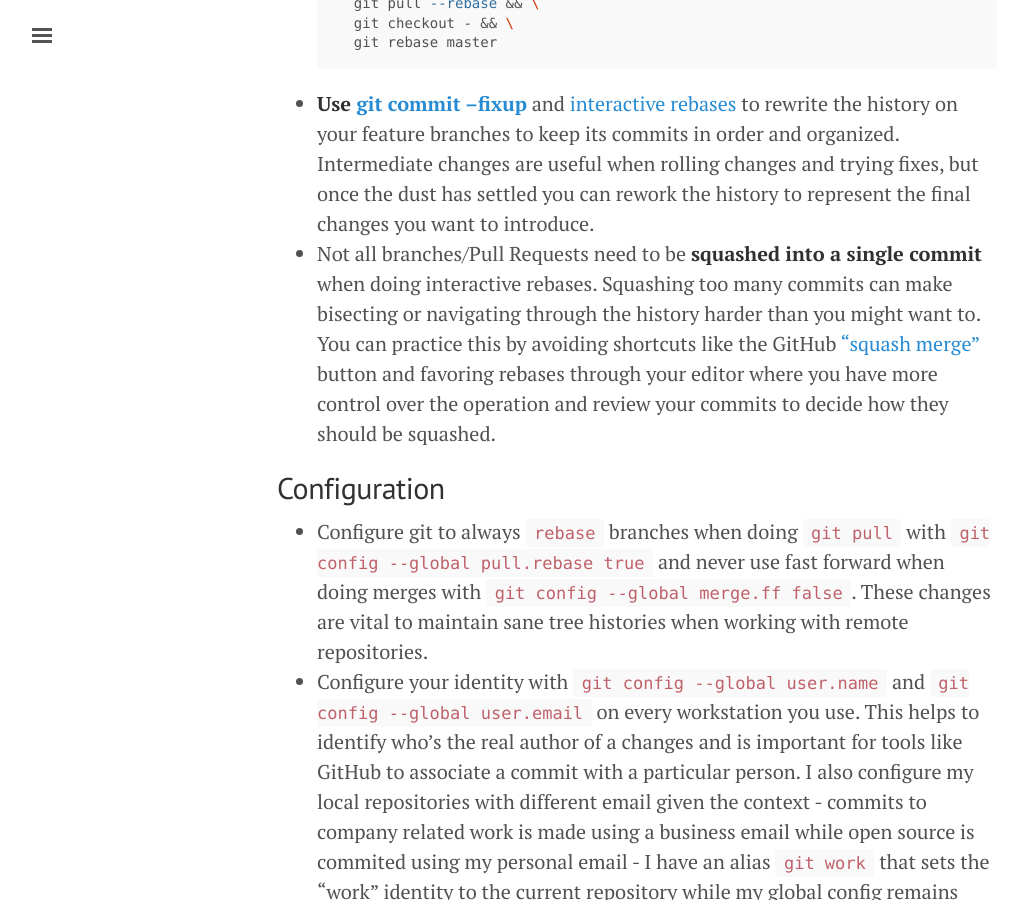
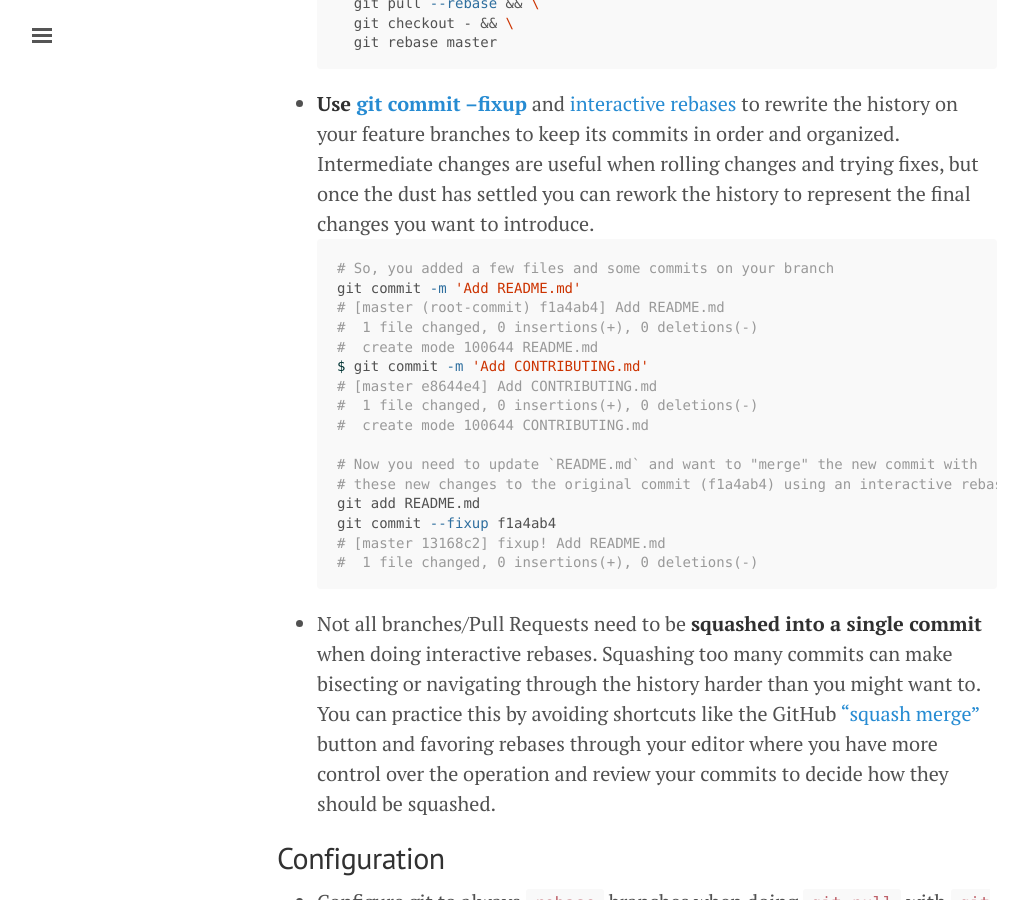
Before and after one commit to lucasmazza/lucasmazza.github.io, a Jekyll site: the page built from _posts/2018-02-20-git-field-guide.md, in a window 1280 px wide and 900 px high, scrolled down 1768 px. Shown: the whole window, without its empty margins (3-1031 px from the left). Built offline with Jekyll 4.4.1, drawn with Linux system fonts in a browser that asks for light colours.

Commit message:
Add an example about interactive rebases and autosquash

````diff
--- a/_posts/2018-02-20-git-field-guide.md
+++ b/_posts/2018-02-20-git-field-guide.md
@@ -71,6 +71,28 @@ to rewrite the history on your feature branches to keep its commits in order and
 organized. Intermediate changes are useful when rolling changes and trying fixes, but
 once the dust has settled you can rework the history to represent the final changes
 you want to introduce.
+  ```sh
+  # So, you added a few files and some commits on your branch
+  git commit -m 'Add README.md'
+  # [master (root-commit) f1a4ab4] Add README.md
+  #  1 file changed, 0 insertions(+), 0 deletions(-)
+  #  create mode 100644 README.md
+  $ git commit -m 'Add CONTRIBUTING.md'
+  # [master e8644e4] Add CONTRIBUTING.md
+  #  1 file changed, 0 insertions(+), 0 deletions(-)
+  #  create mode 100644 CONTRIBUTING.md
+
+  # Now you need to update `README.md` and want to "merge" the new commit with
+  # these new changes to the original commit (f1a4ab4) using an interactive rebase
+  git add README.md
+  git commit --fixup f1a4ab4
+  # [master 13168c2] fixup! Add README.md
+  #  1 file changed, 0 insertions(+), 0 deletions(-)
+
+  # `--autosquash` will prepare the interactive rebase to squash 13168c2 on f1a4ab4
+  # for you.
+  git rebase --interactive --autosquash HEAD~3
+  ```
 * Not all branches/Pull Requests need to be **squashed into a single commit** when
 doing interactive rebases. Squashing too many commits can make bisecting or
 navigating through the history harder than you might want to. You can practice
````
